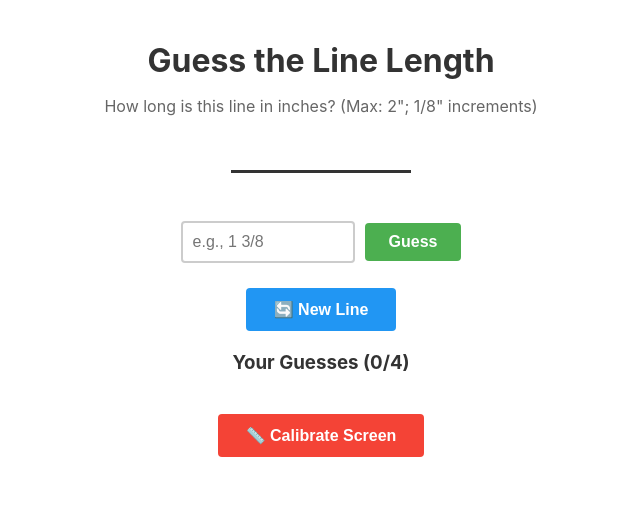
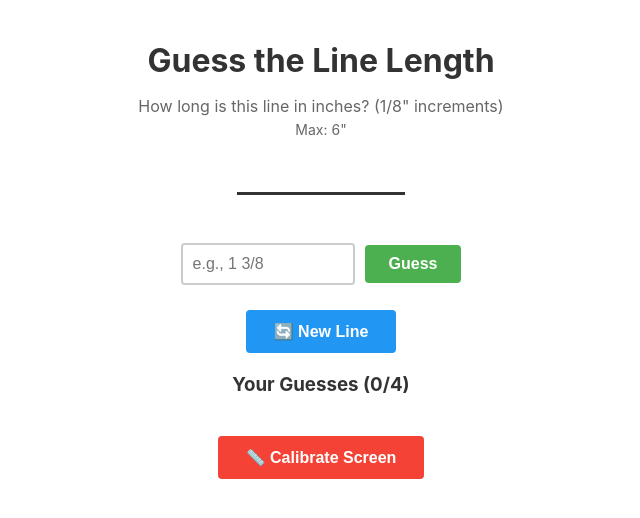
Before and after one commit to davidtom/line-length, a React (Create React App) app: page / in a window 1280 px wide. Shown: the top 518 px of the page, without its empty margins (319-959 px from the left). Built offline with nearby package versions, Linux system fonts and the light colour scheme.

Commit message:
large line length for larger screens; configurable max guesses

```diff
--- a/src/config.ts
+++ b/src/config.ts
@@ -10,15 +10,15 @@
 export const INCH_INCREMENT = 8;
 
 /**
- * Maximum line length in inches
+ * Default maximum line length in inches (fallback for SSR)
+ * Actual max length is determined dynamically by getMaxLineLength()
  */
-export const MAX_LENGTH_INCHES = 2;
+export const DEFAULT_MAX_LENGTH_INCHES = 2;
 
 /**
- * Standard credit card dimensions (ISO/IEC 7810)
+ * Maximum number of guesses allowed per game
  */
-export const CREDIT_CARD_WIDTH_INCHES = 3.37;
-export const CREDIT_CARD_HEIGHT_INCHES = 2.125;
+export const MAX_GUESSES = 4;
 
 /**
  * Default pixels per inch (96 DPI web standard)
--- a/src/pages/GamePage.css
+++ b/src/pages/GamePage.css
@@ -13,6 +13,13 @@
 
 .game-page p {
   color: #666;
+  margin-bottom: 15px;
+}
+
+.max-length-hint {
+  color: #999;
+  font-size: 14px;
+  margin-top: -10px;
   margin-bottom: 15px;
 }
 
--- a/src/pages/GamePage.tsx
+++ b/src/pages/GamePage.tsx
@@ -1,21 +1,13 @@
-import React, { useState } from "react";
+import React, { useState, useEffect } from "react";
 import { useNavigate } from "react-router-dom";
 import Confetti from "react-confetti";
 import { Line } from "../Line";
 import LineComponent from "../LineComponent";
 import { guessSchema, formatFractionalInches } from "../utils/fractionalInches";
 import { useCalibration } from "../hooks/useCalibration";
-import { MAX_LENGTH_INCHES, INCH_INCREMENT } from "../config";
+import { INCH_INCREMENT, MAX_GUESSES } from "../config";
+import { getScreenWidth, getMaxLineLength } from "../utils/screenDetection";
 import "./GamePage.css";
-
-// Create a random line between 1/8" and 2" in 1/8" increments
-// Generate random eighths based on config
-const randomEighths =
-  Math.floor(Math.random() * (MAX_LENGTH_INCHES * INCH_INCREMENT)) + 1;
-const line = new Line(randomEighths / INCH_INCREMENT);
-
-// Log the actual length for testing
-console.log("Line length:", line.length, "inches");
 
 interface Guess {
   value: number;
@@ -26,10 +18,51 @@ interface Guess {
 const GamePage: React.FC = () => {
   const navigate = useNavigate();
   const { isCalibrated } = useCalibration();
+
+  // Screen width state for dynamic max length
+  const [screenWidth, setScreenWidth] = useState<number | null>(
+    getScreenWidth()
+  );
+  const maxLength = getMaxLineLength();
+
+  // Create a random line based on dynamic max length
+  const [line] = useState(() => {
+    const randomEighths =
+      Math.floor(Math.random() * (maxLength * INCH_INCREMENT)) + 1;
+    return new Line(randomEighths / INCH_INCREMENT);
+  });
+
+  // Calculate display max: prefer screen max, but bump up if line exceeds it
+  const getDisplayMax = (): number => {
+    const screenMax = getMaxLineLength();
+    // If line fits within screen max, show screen max (no hints!)
+    if (line.length <= screenMax) return screenMax;
+    // Line exceeds screen max (window was resized), show next valid breakpoint
+    if (line.length <= 2) return 2;
+    if (line.length <= 4) return 4;
+    return 6;
+  };
+  const displayMax = getDisplayMax();
+
   const [currentGuess, setCurrentGuess] = useState<string>("");
   const [guesses, setGuesses] = useState<Guess[]>([]);
   const [showConfetti, setShowConfetti] = useState(false);
   const [validationError, setValidationError] = useState<string>("");
+
+  // Log the actual line length after mount
+  useEffect(() => {
+    console.log("Line length:", line.length, "inches");
+  }, [line.length]);
+
+  // Add resize listener to update screen width
+  useEffect(() => {
+    const handleResize = () => {
+      setScreenWidth(getScreenWidth());
+    };
+
+    window.addEventListener("resize", handleResize);
+    return () => window.removeEventListener("resize", handleResize);
+  }, []);
 
   const handleGuessChange = (e: React.ChangeEvent<HTMLInputElement>) => {
     setCurrentGuess(e.target.value);
@@ -46,7 +79,7 @@ const GamePage: React.FC = () => {
   };
 
   const handleGuessSubmit = () => {
-    if (currentGuess === "" || guesses.length >= 4 || hasWon) return;
+    if (currentGuess === "" || guesses.length >= MAX_GUESSES || hasWon) return;
 
     try {
       // Parse and validate input using Zod schema
@@ -61,16 +94,25 @@ const GamePage: React.FC = () => {
       const difference = Math.abs(parsedInches - line.length);
       const proximity = getProximityEmoji(difference);
 
-      setGuesses([
+      const newGuesses = [
         ...guesses,
         { value: parsedInches, correct: isCorrect, proximity },
-      ]);
+      ];
+      setGuesses(newGuesses);
       setCurrentGuess("");
       setValidationError("");
 
       // Show confetti if correct
       if (isCorrect) {
         setShowConfetti(true);
+      }
+
+      // Log game outcome when game ends
+      if (isCorrect || newGuesses.length >= MAX_GUESSES) {
+        console.log({
+          result: isCorrect ? "success" : "fail",
+          screenWidth: screenWidth,
+        });
       }
     } catch (error: any) {
       // Show Zod validation error
@@ -88,7 +130,7 @@ const GamePage: React.FC = () => {
     window.location.reload();
   };
 
-  const isDisabled = guesses.length >= 4 || hasWon;
+  const isDisabled = guesses.length >= MAX_GUESSES || hasWon;
 
   return (
     <div className="game-page">
@@ -103,7 +145,8 @@ const GamePage: React.FC = () => {
       )}
 
       <h1>Guess the Line Length</h1>
-      <p>How long is this line in inches? (Max: 2"; 1/8" increments)</p>
+      <p>How long is this line in inches? (1/8" increments)</p>
+      <p className="max-length-hint">Max: {displayMax}"</p>
 
       {isDisabled && (
         <p className="answer-reveal">
@@ -142,7 +185,9 @@ const GamePage: React.FC = () => {
       </button>
 
       <div className="guesses-table-container">
-        <h3>Your Guesses ({guesses.length}/4)</h3>
+        <h3>
+          Your Guesses ({guesses.length}/{MAX_GUESSES})
+        </h3>
         {guesses.length > 0 && (
           <table className="guesses-table">
             <thead>
--- a/src/utils/fractionalInches.ts
+++ b/src/utils/fractionalInches.ts
@@ -1,5 +1,6 @@
 import { z } from "zod";
-import { INCH_INCREMENT, MAX_LENGTH_INCHES } from "../config";
+import { INCH_INCREMENT } from "../config";
+import { getMaxLineLength } from "./screenDetection";
 
 /**
  * Parses fractional inch input strings
@@ -52,14 +53,23 @@ export function formatFractionalInches(inches: number): string {
 
 /**
  * Zod schema for validating fractional inch guesses
+ * Uses dynamic max length based on screen width
  */
 export const guessSchema = z
   .string()
   .min(1, "Please enter a guess")
-  .refine((val) => {
-    const parsed = parseFractionalInches(val);
-    return parsed !== null && parsed > 0 && parsed <= MAX_LENGTH_INCHES;
-  }, `Must be between 1/${INCH_INCREMENT}" and ${MAX_LENGTH_INCHES}"`)
+  .refine(
+    (val) => {
+      const parsed = parseFractionalInches(val);
+      const maxLength = getMaxLineLength();
+      return parsed !== null && parsed > 0 && parsed <= maxLength;
+    },
+    {
+      error: () => ({
+        message: `Must be between 1/${INCH_INCREMENT}" and ${getMaxLineLength()}"`,
+      }),
+    }
+  )
   .refine((val) => {
     const parsed = parseFractionalInches(val);
     if (parsed === null) return false;
--- /dev/null
+++ b/src/utils/screenDetection.ts
@@ -0,0 +1,24 @@
+export function getScreenWidth(): number | null {
+  if (typeof window === "undefined") return null;
+  return window.innerWidth;
+}
+
+const enum MaxLineLength {
+  Mobile = 2,
+  Tablet = 4,
+  Desktop = 6,
+}
+
+export function getMaxLineLength(): number {
+  const screenWidth = getScreenWidth();
+
+  if (screenWidth === null) return MaxLineLength.Mobile; // Fallback for SSR
+
+  if (screenWidth < 768) {
+    return MaxLineLength.Mobile;
+  } else if (screenWidth < 1024) {
+    return MaxLineLength.Tablet;
+  } else {
+    return MaxLineLength.Desktop;
+  }
+}
```
